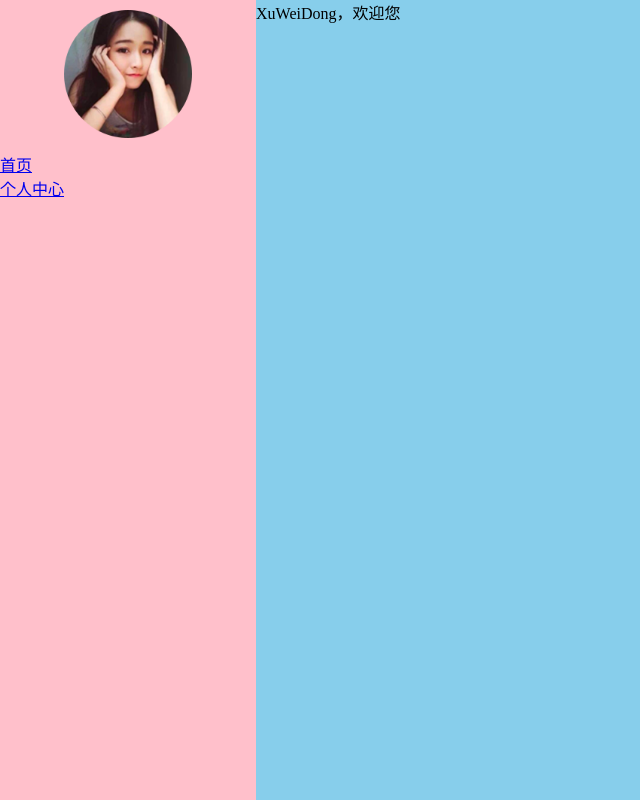
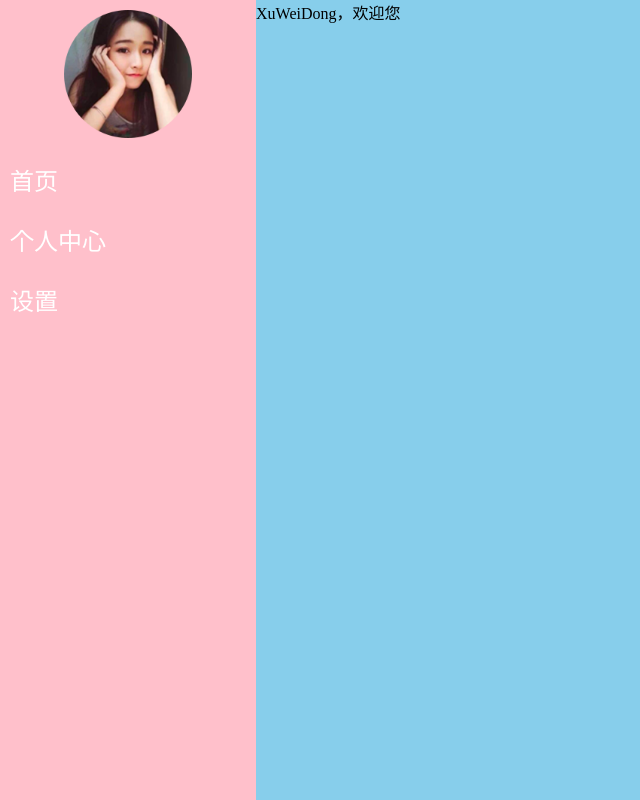
Before and after one commit to DongXuWei/V3-Vite-Router4-Pina, a Vue app: page /#/home in a window 1280 px wide. Shown: the whole page, without its empty margins (0-640 px from the left). Built offline with nearby package versions, Linux system fonts and the light colour scheme.

Commit message:
添加了设置界面

```diff
--- a/src/router/index.js
+++ b/src/router/index.js
@@ -39,6 +39,18 @@ const router = createRouter({
           component: () => import("@/views/UserInfo/UserInfo.vue"),
         },
       ],
+    },{
+      path: "/setting",
+      component: () => import("@/views/Layout/LayoutView.vue"),
+      meta: {
+        title: "设置",
+      },
+      children: [
+        {
+          path: "",
+          component: () => import("@/views/Setting/SettingView.vue"),
+        },
+      ],
     },
   ],
 });
--- a/src/views/Layout/LayoutView.vue
+++ b/src/views/Layout/LayoutView.vue
@@ -5,8 +5,8 @@
         <img src="@/assets/images/图层897.png" alt="" />
       </div>
       <ul v-for="(item, index) in routes" :key="index">
-        <li>
-          <router-link :to="item.path">{{ item.meta.title }}</router-link>
+        <li class="lis" @click="gotoRouter(item.path)">
+          <router-link class="link" :to="item.path">{{ item.meta.title }}</router-link>
         </li>
       </ul>
     </div>
@@ -26,6 +26,11 @@ const router = useRouter();
 //遍历出meta 循环渲染到左侧
 const routes = router.options.routes.filter((item) => item.meta);
 console.log(routes);
+
+//点击li跳转相对应的路由
+const  gotoRouter=(path)=>{
+  router.push(path)
+}
 </script>
 <style lang="less" scoped>
 .container {
@@ -43,6 +48,27 @@ console.log(routes);
         width: 50%;
       }
     }
+   ul{
+    width: 100%;
+    // background-color: tan;
+     .lis{
+      width: 100%;
+      line-height: 60px;
+       font-size: 24px;
+       cursor: pointer;
+       display: flex;
+       justify-content: flex-start;
+      padding-left: 10px;
+       &:hover{
+        background-color: skyblue;
+       }
+
+       .link{
+        color: white;
+        text-decoration: none;
+       }
+    }
+   }
   }
   .right {
     width: 80%;
--- /dev/null
+++ b/src/views/Setting/SettingView.vue
@@ -0,0 +1 @@
+<template>设置界面</template>
```
